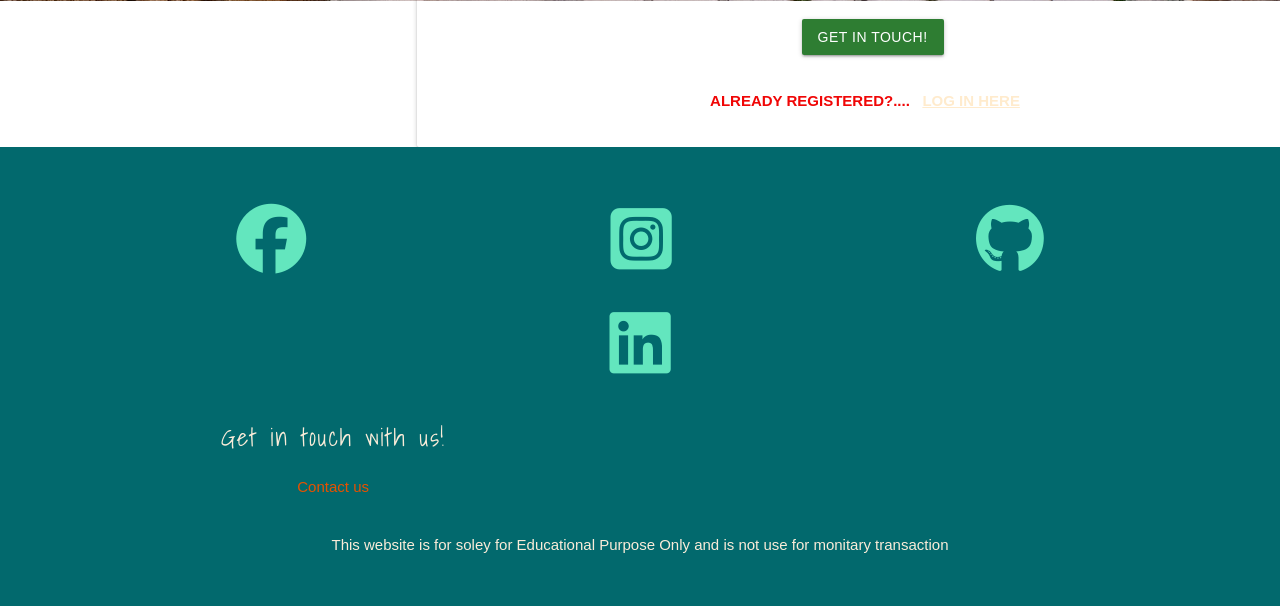
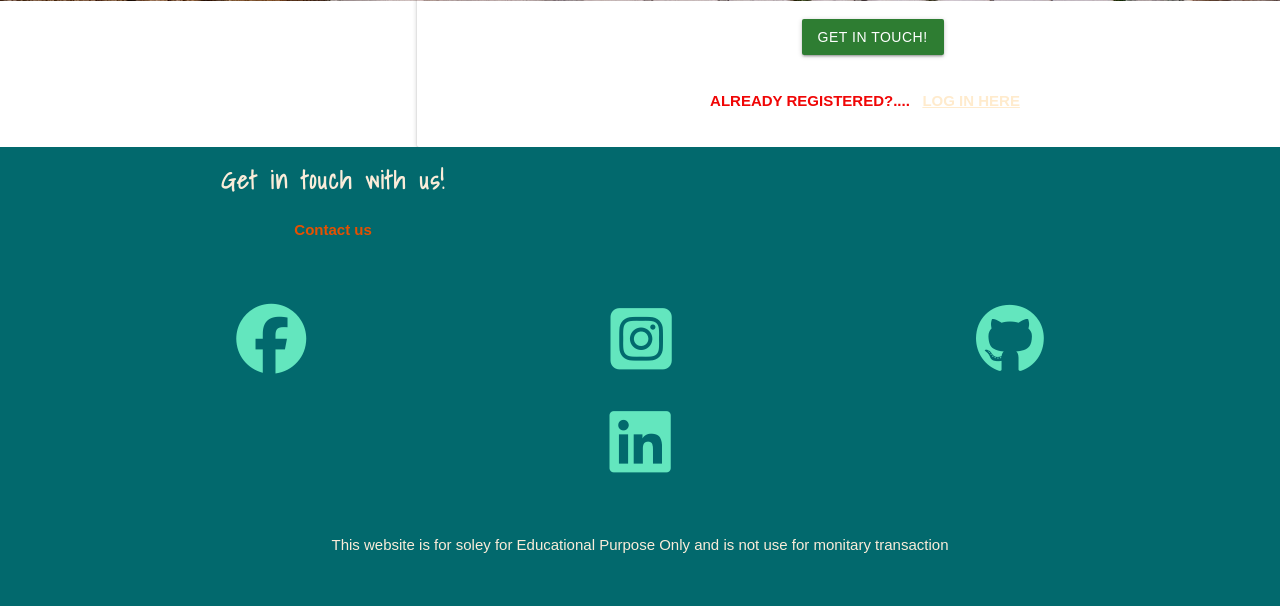
Before and after one commit to Frees1990/experience_croatia, a Flask app: page /contact in a window 1280 px wide. Shown: the part 799-1405 px from the top of the page. Run offline with Flask 3, Linux system fonts and the light colour scheme; some libraries are stand-ins or nearby versions.

Commit message:
Change the footer and navigation bar set up base on the current user

```diff
--- a/templates/base.html
+++ b/templates/base.html
@@ -43,10 +43,11 @@
 
             <ul class="right hide-on-med-and-down">
                 {% if session.user %}
-                <li><a href="{{ url_for('profile', username=session['user']) }}">Profile</a></li>
-                <li><a class="dropdown-trigger" href="#" data-target="manage_account">
-                    <i class="fas fa-users-cog"></i>&nbsp;Manage Account
+                <li><a href="{{ url_for('profile', username=session['user']) }}"> Profile</a></li>
+                <li><a class="dropdown-trigger" href="#" data-target="manage_account"><i class="fas fa-users-cog">
+                    </i>&nbsp;Manage Account
                     <i class="fas fa-caret-down"></i></a></li>
+
                 {% else %}
                 <li><a href="{{url_for('contact')}}">Contact us</a></li>
                 <li><a href="{{url_for('register')}}">Register</a></li>
@@ -57,9 +58,8 @@
 
             <ul id="manage_account" class="dropdown-content">
                 {% if session.user == "systemadmin" %}
-                <li><a href="{{ url_for('manageusers', username=session['user']) }}">Manage Users</a></li>
-                        <li><a href="{{ url_for('changepass') }}">Change Password</a></li>
-                        <li><a href="{{ url_for('logout') }}">Log Out</a></li>
+                <li><a href="{{ url_for('changepass') }}">Change Password</a></li>
+                <li><a href="{{ url_for('logout') }}">Log Out</a></li>
 
                 {% else %}
 
@@ -134,6 +134,20 @@
     <footer>
         <div class="row footer-container">
             <div class="col s12 p-1">
+                <!-- contact -->
+                <div class="center col s12 m6 my-2">
+                    <div class="row my-3">
+                        <div class="col s12">
+                            <h5 style="font-weight: 800; ">Get in touch with us!</h5>
+                        </div>
+                    </div>
+                    <div class="row my-3">
+                        <div class="col s12">
+                            <a href="{{ url_for('contact') }}" class="reverse-btn orange-text text-darken-4" aria-label="contact page" style="font-weight: 800;">
+                            Contact us</a>
+                        </div>
+                    </div>
+                </div>
                 <div class="row center">
                     <div class=" center col s12 white-text my-2">
                         <!-- Social media links -->
@@ -168,20 +182,6 @@
                         </ul>
                     </div>
                 </div>
-                <!-- contact -->
-                <div class="center col s12 m6 my-2">
-                    <div class="row my-3">
-                        <div class="col s12">
-                            <h5>Get in touch with us!</h5>
-                        </div>
-                    </div>
-                    <div class="row my-3">
-                        <div class="col s12">
-                            <a href="{{ url_for('contact') }}" class="reverse-btn orange-text text-darken-4" aria-label="contact page">
-                            Contact us</a>
-                        </div>
-                    </div>
-                </div>
             </div>
             <!-- copyright-->
             <div class="col s12 p-1">
```
